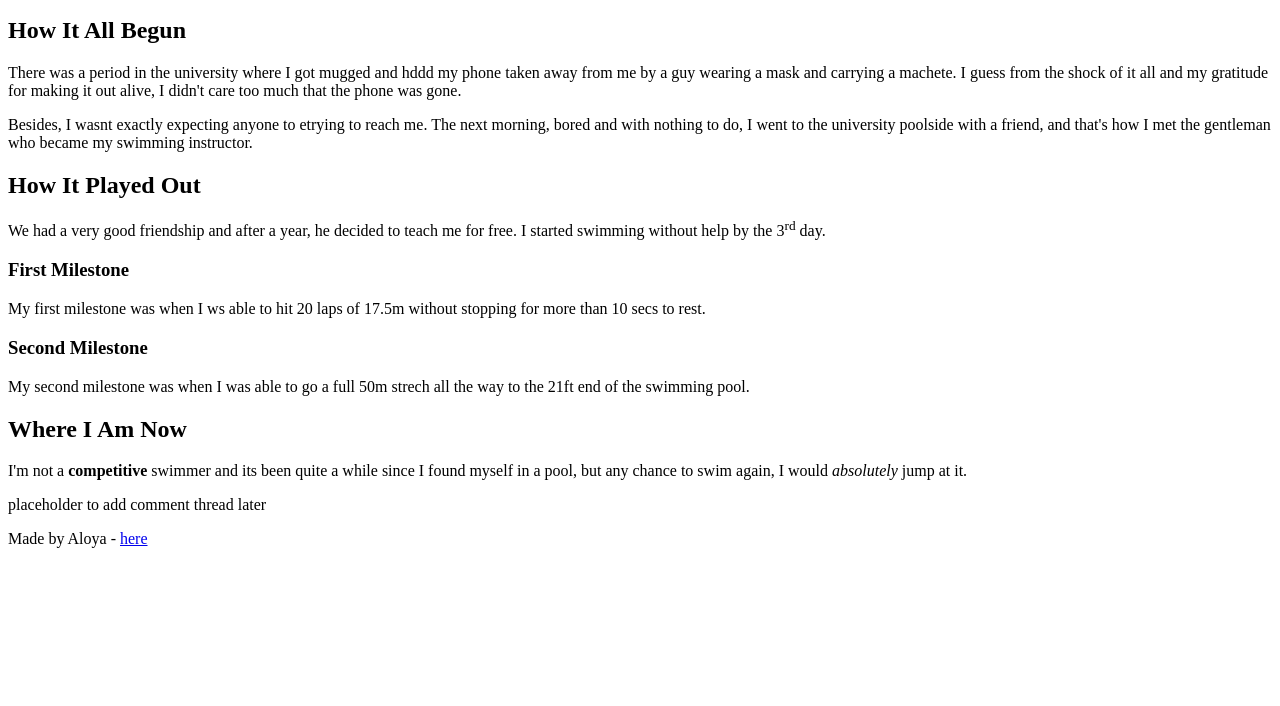
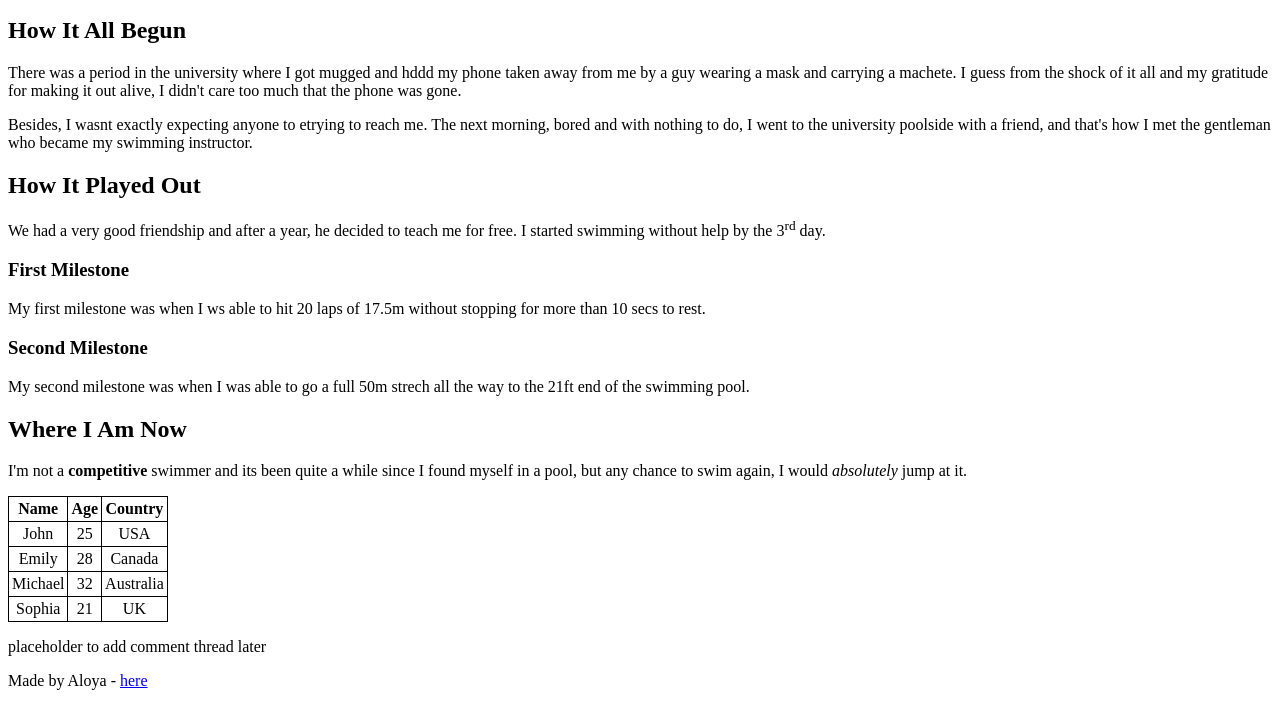
Before and after one commit to Aloya-aw/My_First_Portfolio, a plain HTML site: page html_basic/index.html in a window 1280 px wide. Shown: the part 480-1186 px from the top of the page. Before the commit the page ends 1044 px from the top, so only its background shows below. Drawn offline with Linux system fonts and the light colour scheme.

Commit message:
added table and styled it

```diff
--- a/html_basic/index.html
+++ b/html_basic/index.html
@@ -24,6 +24,12 @@
         }
         nav li a:hover {
             background-color: darkblue;
+        }
+        table, th, td {
+            border: 1px solid black;
+            border-collapse: collapse;
+            padding: 3px;
+            text-align: center;
         }
     </style>
 </head>
@@ -55,6 +61,33 @@
             <p>My second milestone was when I was able to go a full 50m strech all the way to the 21ft end of the swimming pool.</p>
             <h2>Where I Am Now</h2>
             <p>I'm not a <strong>competitive</strong> swimmer and its been quite a while since I found myself in a pool, but any chance to swim again, I would <em>absolutely</em> jump at it.</p>
+            <table>
+                <tr>
+                    <th scope="col">Name</th>
+                    <th scope="col">Age</th>
+                    <th scope="col">Country</th>
+                </tr>
+                <tr>
+                    <td>John</td>
+                    <td>25</td>
+                    <td>USA</td>
+                </tr>
+                <tr>
+                    <td>Emily</td>
+                    <td>28</td>
+                    <td>Canada</td>
+                </tr>
+                <tr>
+                    <td>Michael</td>
+                    <td>32</td>
+                    <td>Australia</td>
+                </tr>
+                <tr>
+                    <td>Sophia</td>
+                    <td>21</td>
+                    <td>UK</td>
+                </tr>
+            </table>
         </article>
         <aside>
             <p>placeholder to add comment thread later</p>
```
